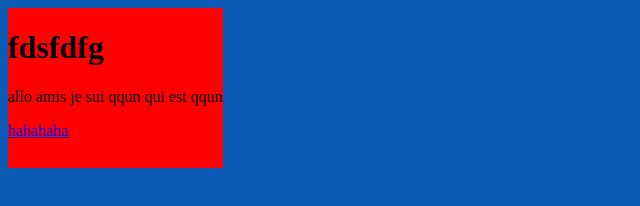
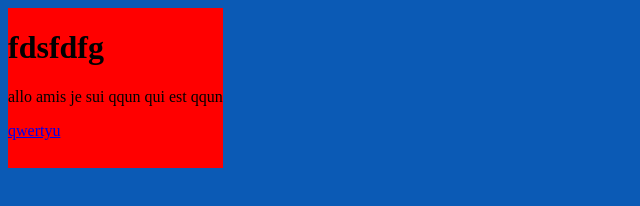
Before and after one commit to Atoms22/random, a plain HTML site: page index.html in a window 1280 px wide. Shown: the full height of the page, 0-640 px from the left. Drawn offline with Linux system fonts and the light colour scheme.

Commit message:
Update index.html

```diff
--- a/index.html
+++ b/index.html
@@ -9,6 +9,6 @@
   <body style='background-color: #0b5ab5'>
     <h1>fdsfdfg</h1>
     <p>allo amis je sui qqun qui est qqun</p>
-    <a href="offsite/test.html">hahahaha</a>
+    <a href="offsite/test.html">qwertyu</a>
     </body>
 </html>
```
